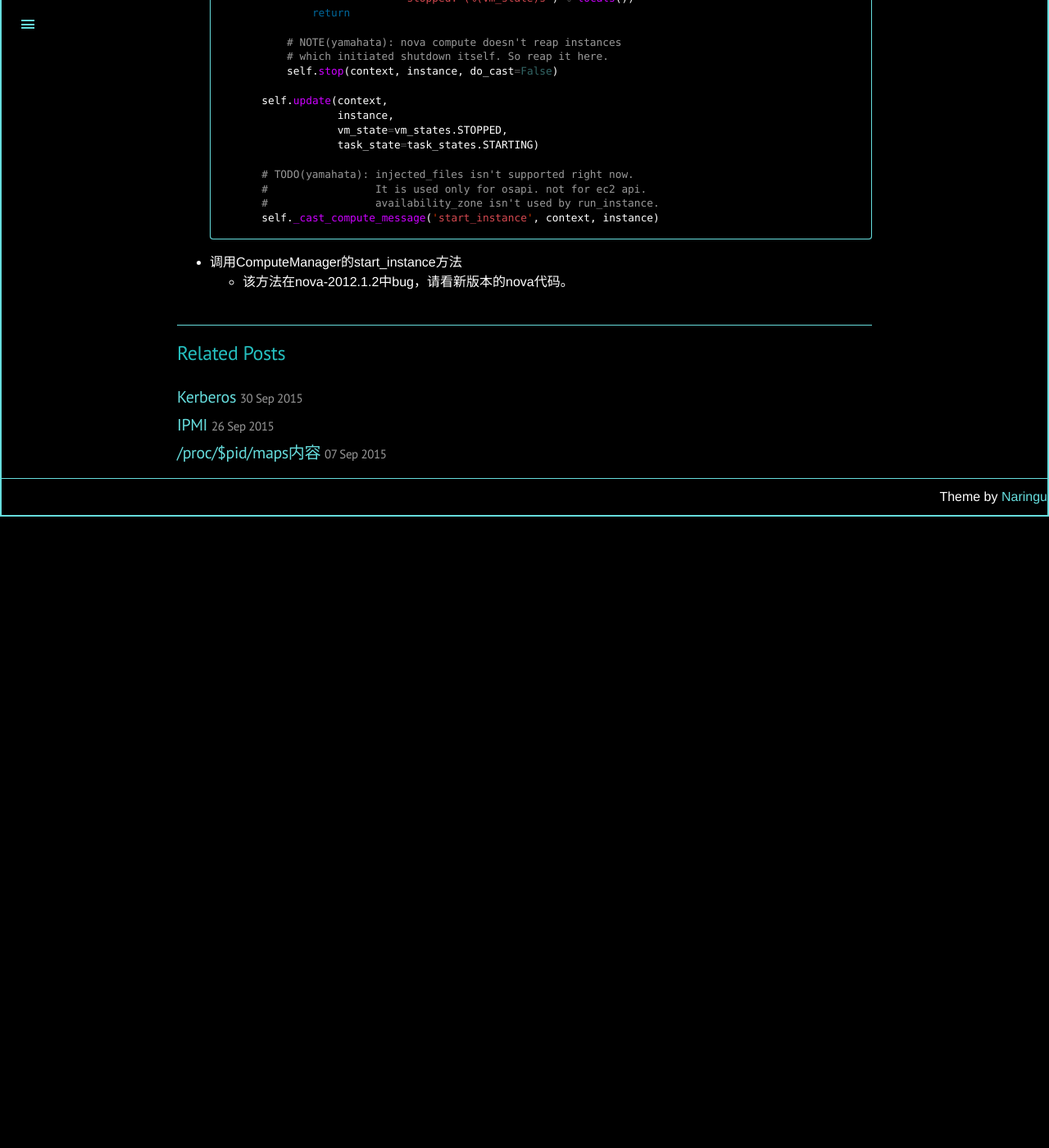
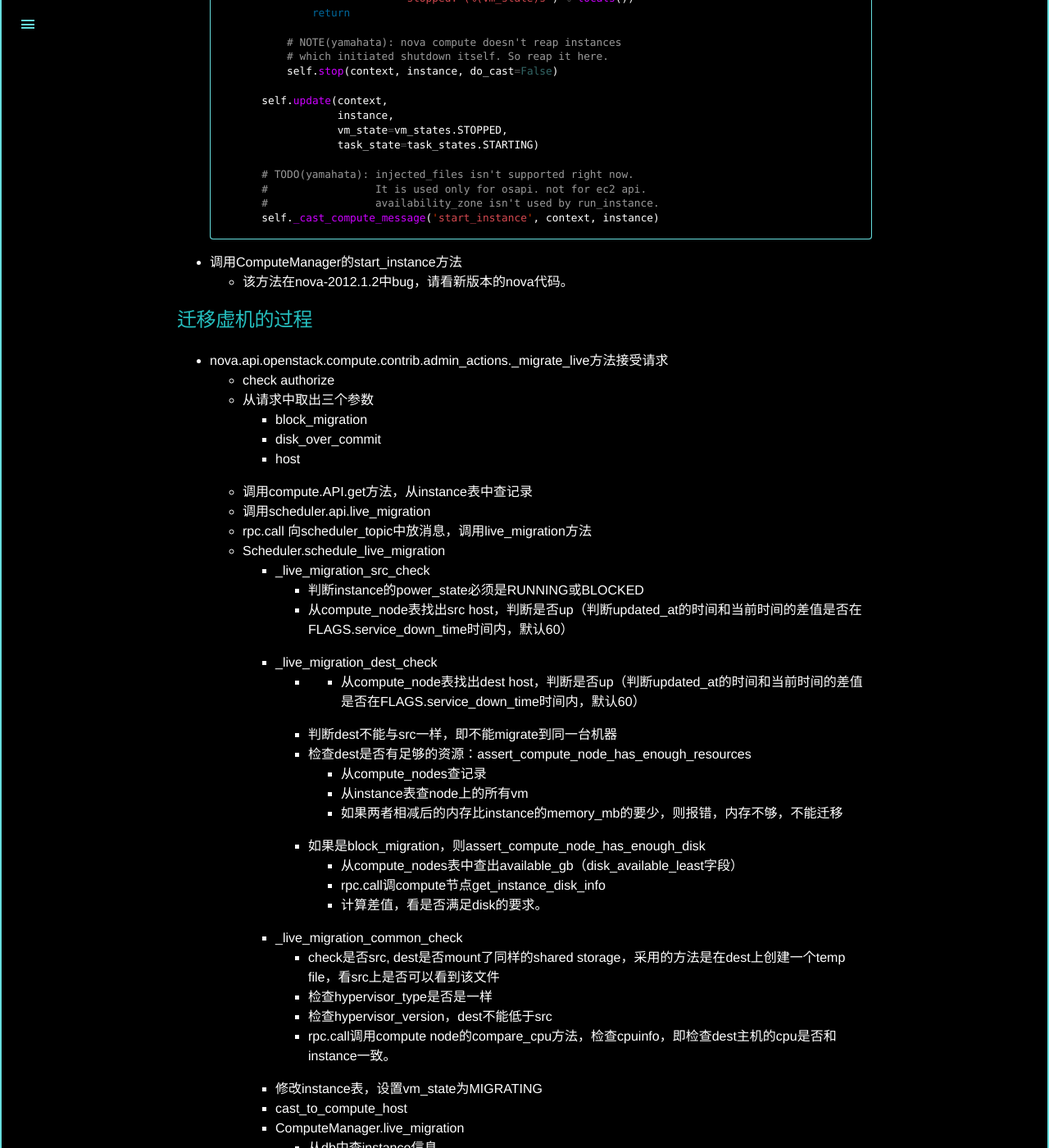
Before and after one commit to CheeseLee/zhouyaguo.github.io, a Jekyll site: the page built from _posts/2015-09-02-nova.md, in a window 1280 px wide and 1400 px high, scrolled down 9274 px. Shown: the whole window at 82% size. Built offline with Jekyll 4.4.1, drawn with Linux system fonts in a browser that asks for light colours; Markdown is read by kramdown in place of the engine named in the settings; comment, search, counter and statistics services are not loaded; before the commit the page ends 9904 px from its top, so only the background shows below that; some of the changed text lies outside the part shown.

Commit message:
polish nova

````diff
--- a/_posts/2015-09-02-nova.md
+++ b/_posts/2015-09-02-nova.md
@@ -291,7 +291,7 @@ nova.compute.api.API.create -> nova.compute.api.API.create : check policy
 	- 更新状态为SPAWNING
 	- 准备好admin密码和injected_files
 	- driver.spawn(即LibvirtConnection.spawn，见下节)
-	- 更新instances表（修改power\_state、vm_state），其中power\_state的值来自LibvirtConnection.get_info方法，取state值
+	- 更新instances表（修改power\_state、vm\_state），其中power\_state的值来自LibvirtConnection.get\_info方法，取state值
 - \_update\_access\_ip
 - notify一下 create.end
 
@@ -400,3 +400,64 @@ nova.compute.api.API.create -> nova.compute.api.API.create : check policy
 	```
 - 调用ComputeManager的start_instance方法
 	- 该方法在nova-2012.1.2中bug，请看新版本的nova代码。
+
+
+迁移虚机的过程
+------------
+
+- nova.api.openstack.compute.contrib.admin_actions.\_migrate\_live方法接受请求
+	- check authorize
+	- 从请求中取出三个参数
+		- block_migration
+		- disk\_over_commit
+		- host
+	- 调用compute.API.get方法，从instance表中查记录
+	- 调用scheduler.api.live_migration
+	- rpc.call 向scheduler\_topic中放消息，调用live_migration方法
+	- Scheduler.schedule\_live\_migration
+		- \_live_migration\_src\_check
+			- 判断instance的power\_state必须是RUNNING或BLOCKED
+			- 从compute_node表找出src host，判断是否up（判断updated\_at的时间和当前时间的差值是否在FLAGS.service\_down\_time时间内，默认60）
+		- \_live_migration\_dest\_check
+			- - 从compute_node表找出dest host，判断是否up（判断updated\_at的时间和当前时间的差值是否在FLAGS.service\_down\_time时间内，默认60）
+			- 判断dest不能与src一样，即不能migrate到同一台机器
+			- 检查dest是否有足够的资源：assert\_compute\_node\_has\_enough\_resources
+				- 从compute_nodes查记录
+				- 从instance表查node上的所有vm
+				- 如果两者相减后的内存比instance的memory_mb的要少，则报错，内存不够，不能迁移
+			- 如果是block\_migration，则assert\_compute\_node\_has\_enough\_disk
+				- 从compute\_nodes表中查出available\_gb（disk\_available\_least字段）
+				- rpc.call调compute节点get\_instance\_disk\_info
+				- 计算差值，看是否满足disk的要求。
+		- \_live_migration\_common\_check
+			- check是否src, dest是否mount了同样的shared storage，采用的方法是在dest上创建一个temp file，看src上是否可以看到该文件
+			- 检查hypervisor\_type是否是一样
+			- 检查hypervisor\_version，dest不能低于src
+			- rpc.call调用compute node的compare_cpu方法，检查cpuinfo，即检查dest主机的cpu是否和instance一致。
+		- 修改instance表，设置vm_state为MIGRATING
+		- cast\_to\_compute\_host
+		- ComputeManager.live\_migration
+			- 从db中查instance信息
+			- rpc.call 调用compute的pre\_live_migration (准备工作)
+				- 从block\_device\_mapping表中查，看instance是否有已mount的volume
+				- libvirt.connection.pre\_live\_migration(block\_device\_info)
+				- setup\_networks\_on\_host在dest host上配置网络
+				- 获取instance的network信息
+				- 调用libvirt.connection.plug_vifs
+			- 调用libvirt.connection.live_migration
+				- greenthread.spawn独立线程去做
+				- conn.lookupByName
+				- dom.migrateToURI，如果发生异常，则调用rollback\_live\_migration （见下）
+				- loop等待，去获取instance的state，如果发生NotFound的异常，则调用post\_live\_migration （见下）
+			- post\_live_migration
+				- Detaching volumes
+				- Releasing vlan
+				- Database updating
+				- 调用dest host的post\_live\_migration\_at\_destination
+				- libvirt.connection.post\_live\_migration\_at\_destination，直接defineXML一下，启动
+				- 修改instance的vm_state为ACTIVE
+				- setup\_networks\_on_host去update dbcp
+				- Restore volume state
+				- unplug_vifs
+			- rollback\_live_migration
+				- Recovers Instance/volume state from migrating -> running
````
